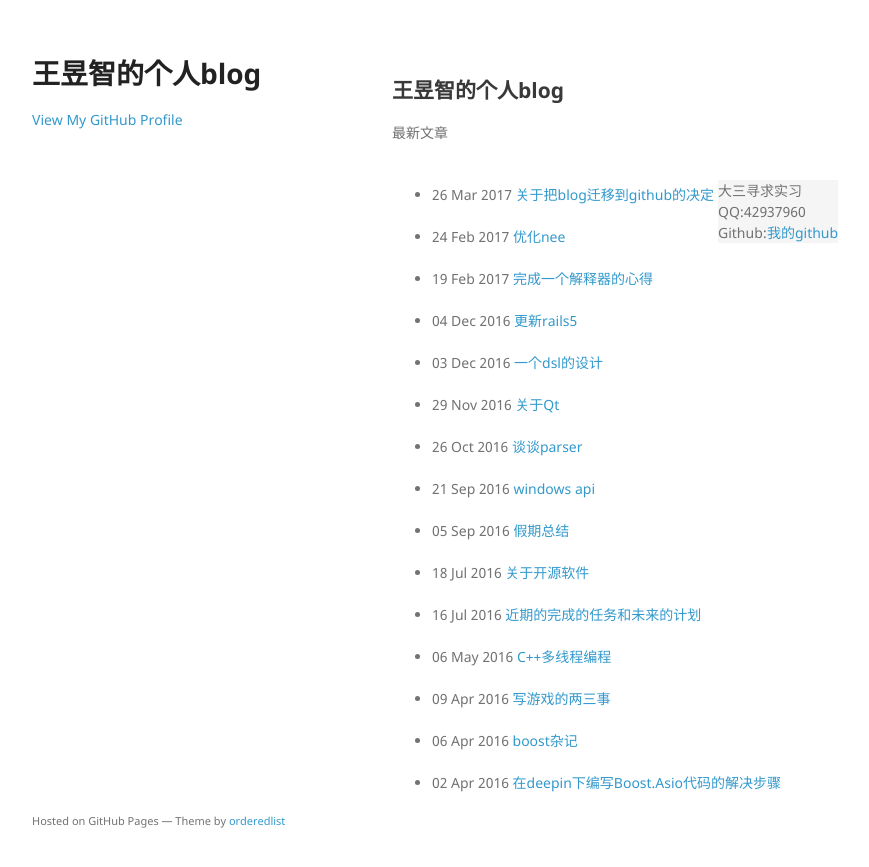
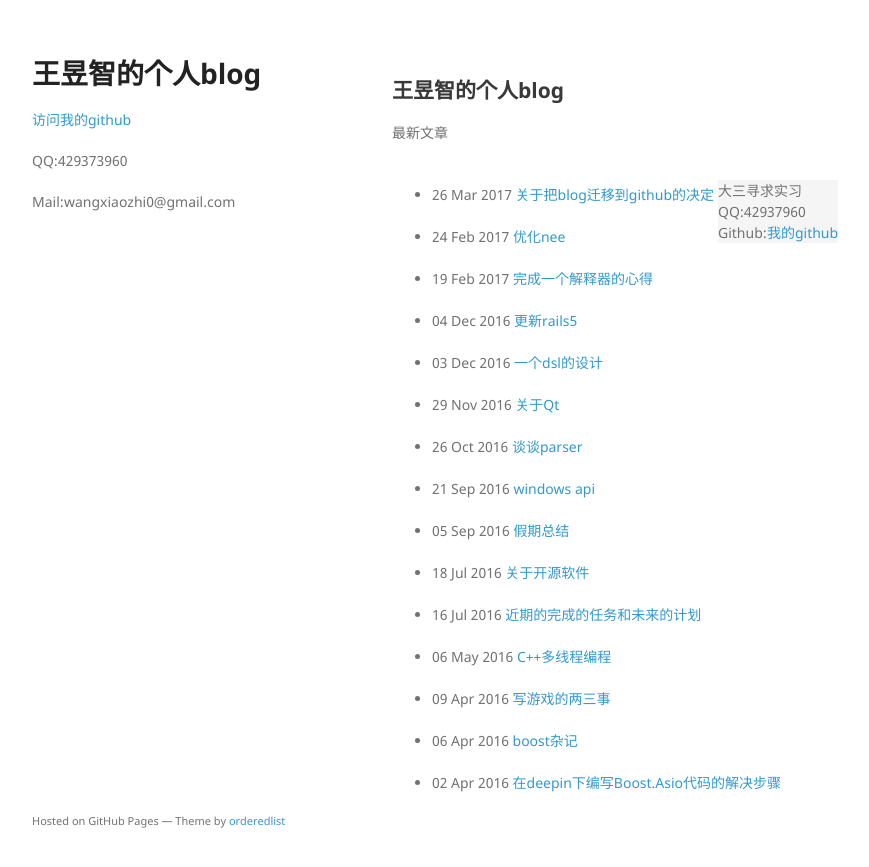
Before and after one commit to laohe0212/laohe0212.github.io, a Jekyll site: the page built from index.html, in a window 1280 px wide. Shown: the top 867 px of the page, without its empty margins (178-1047 px from the left). Built offline with Jekyll 4.4.1, drawn with Linux system fonts in a browser that asks for light colours.

Commit message:
Update default.html

```diff
--- a/_layouts/default.html
+++ b/_layouts/default.html
@@ -21,8 +21,10 @@
 
 
 
-          <p class="view"><a href="https://github.com/NEPUcoder">View My GitHub Profile</a></p>
+          <p class="view"><a href="https://github.com/wangxiaozhi123">访问我的github</a></p>
 
+        <p class="view">QQ:429373960</p>
+        <p class="view">Mail:wangxiaozhi0@gmail.com</p>
 
 
       </header>
```
